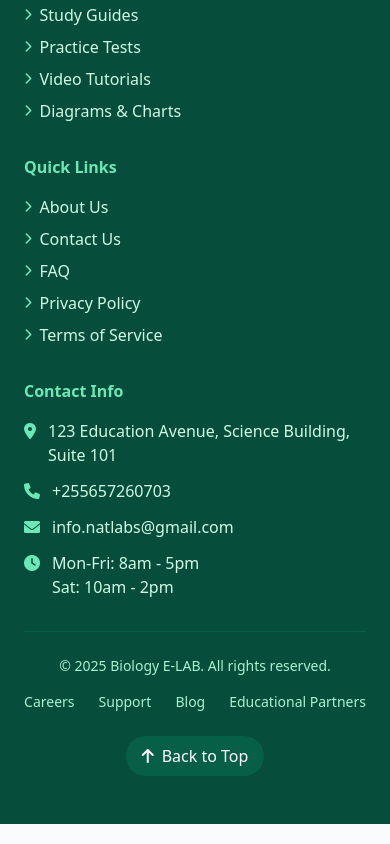
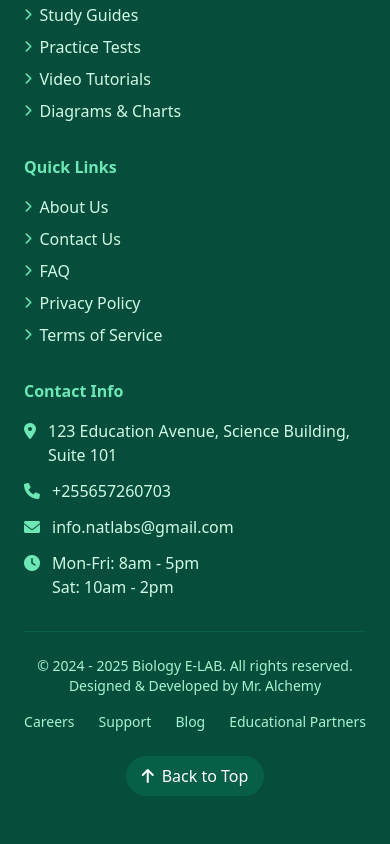
Before and after one commit to Nashrify/BioE-LAB, a plain HTML site: page index.html in a window 390 px wide. Shown: the part 5023-5867 px from the top of the page. Drawn offline with nearby package versions, Linux system fonts and the light colour scheme.

Commit message:
Update index.html

```diff
--- a/index.html
+++ b/index.html
@@ -593,9 +593,7 @@ body, html {
       </div>
     </div>
   </section>
-
 <!-- Footer -->
-
 <footer class="bg-green-900 text-white py-12">
   <div class="max-w-6xl mx-auto px-6">
     <!-- Main footer content -->
@@ -676,7 +674,7 @@ body, html {
         </ul>
       </div>
 
-      <!-- Contact & Hours -->
+      <!-- Contact Info -->
       <div>
         <h4 class="font-bold mb-4 text-green-300">Contact Info</h4>
         <ul class="space-y-3">
@@ -705,11 +703,11 @@ body, html {
 
     <!-- Divider -->
     <div class="border-t border-green-800 pt-6 mt-4">
-      <div class="flex flex-col md:flex-row justify-between items-center">
-        <!-- Copyright -->
-        <p class="text-green-200 text-sm mb-4 md:mb-0">
-          © 2025 Biology E-LAB. All rights reserved.
-        </p>
+      <!-- Developer and copyright -->
+      <div class="flex flex-col md:flex-row justify-between items-center mb-4">
+        <p class="text-green-200 text-sm">© <span id="footerYear"></span> Biology E-LAB. All rights reserved.</p>
+        <p class="text-green-200 text-sm">Designed & Developed by Mr. Alchemy</p>
+      </div>
 
       <!-- Additional links -->
       <div class="flex flex-wrap justify-center gap-x-6 gap-y-2">
@@ -718,9 +716,8 @@ body, html {
         <a href="#" class="text-green-200 hover:text-white text-sm transition">Blog</a>
         <a href="#" class="text-green-200 hover:text-white text-sm transition">Educational Partners</a>
       </div>
-      </div>
 
-      <!-- Back to top button -->
+      <!-- Back to top -->
       <div class="text-center mt-6">
         <a href="#top" class="inline-block bg-green-800 hover:bg-green-700 text-white px-4 py-2 rounded-full transition">
           <i class="fas fa-arrow-up mr-2"></i>Back to Top
@@ -729,5 +726,15 @@ body, html {
     </div>
   </div>
 </footer>
+
+<!-- Dynamic Year Script -->
+<script>
+  const publishedYear = 2024;
+  const currentYear = new Date().getFullYear();
+  const yearText = (currentYear === publishedYear)
+    ? `${publishedYear}`
+    : `${publishedYear} - ${currentYear}`;
+  document.getElementById("footerYear").textContent = yearText;
+</script>
 </body >
 </html>
```
Lines whose indentation alone changed are shown as unchanged.
